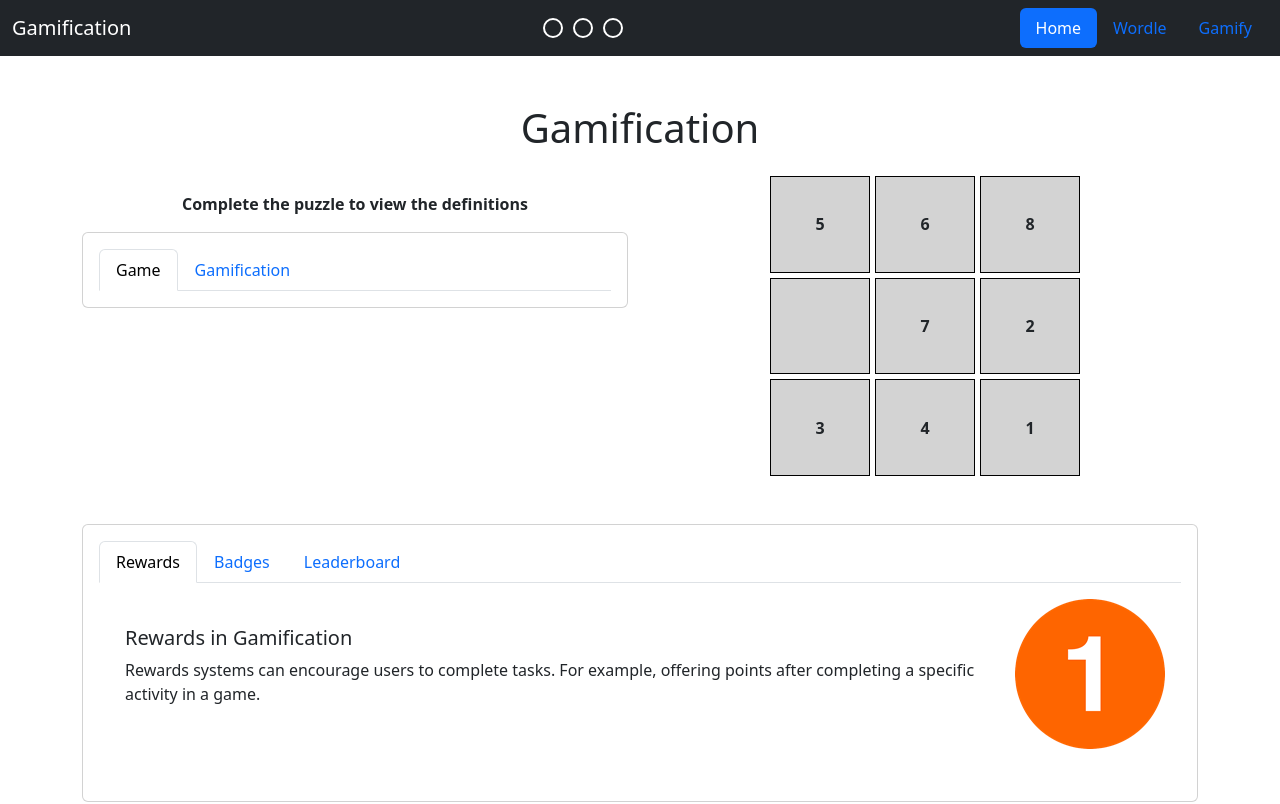
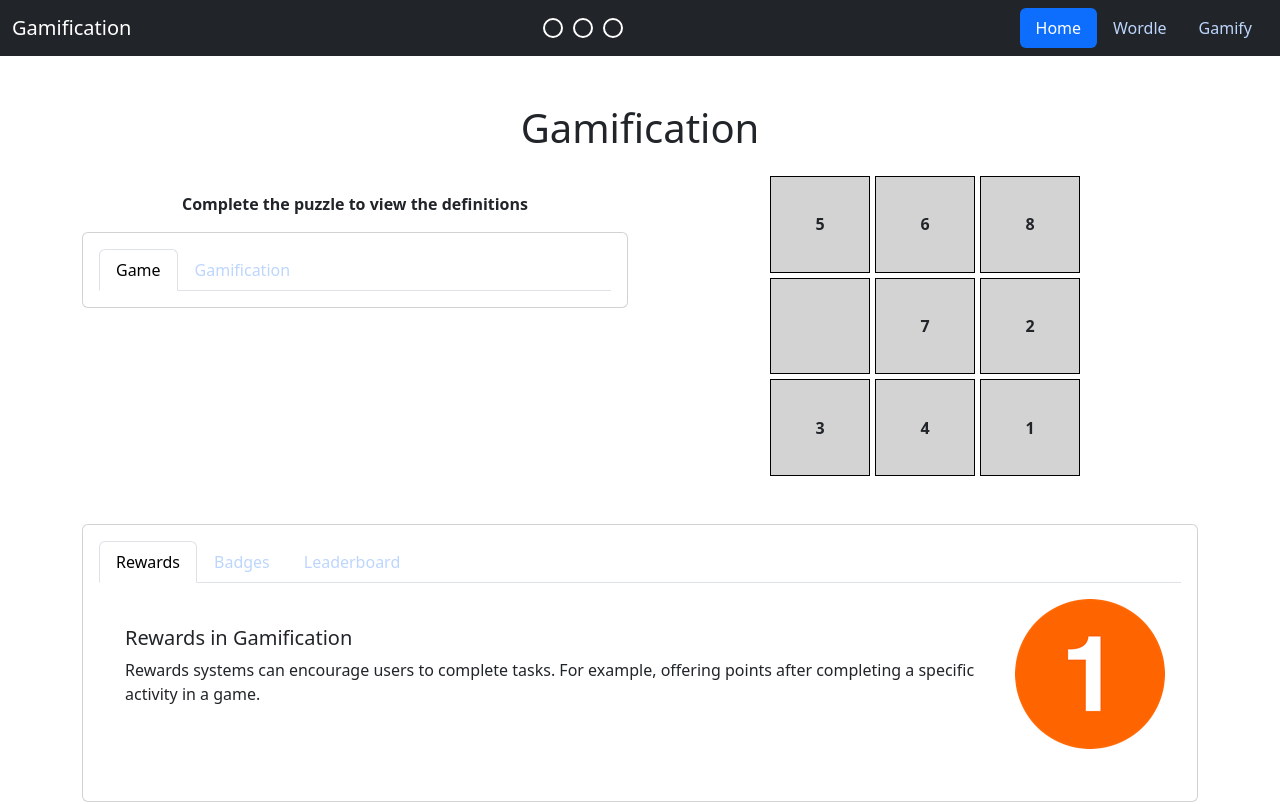
Before and after one commit to GhineaMihai/GhineaMihai.github.io, a plain HTML site: page index.html in a window 1280 px wide. Shown: the top 804 px of the page. Drawn offline with nearby package versions, Linux system fonts and the light colour scheme.

Commit message:
fixed issues

```diff
--- a/gamify-style.css
+++ b/gamify-style.css
@@ -1,3 +1,7 @@
+.nav-link {
+  color: #BDD6FE;
+}
+
 .circle {
             width: 20px;
             height: 20px;
--- a/index-style.css
+++ b/index-style.css
@@ -55,9 +55,14 @@
         /* Sticky Navbar */
         .navbar {
             position: sticky;
+            background-color =
             top: 0;
             z-index: 1000;
         }
+
+.nav-link {
+  color: #BDD6FE;
+}
 
 /* Gamification Examples Section */
 .gamification-example img {
--- a/wordle-style.css
+++ b/wordle-style.css
@@ -1,3 +1,7 @@
+.nav-link {
+  color: #BDD6FE;
+}
+
 .circle {
             width: 20px;
             height: 20px;
```
